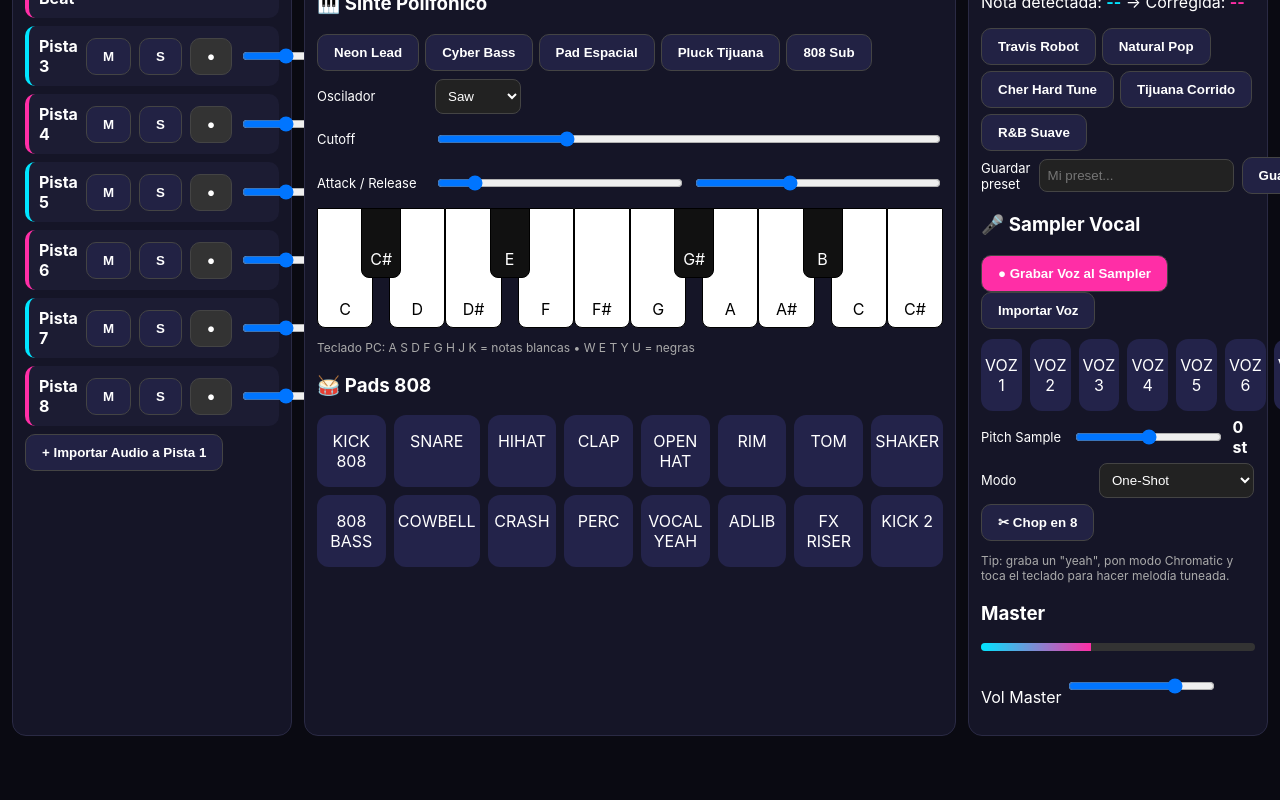
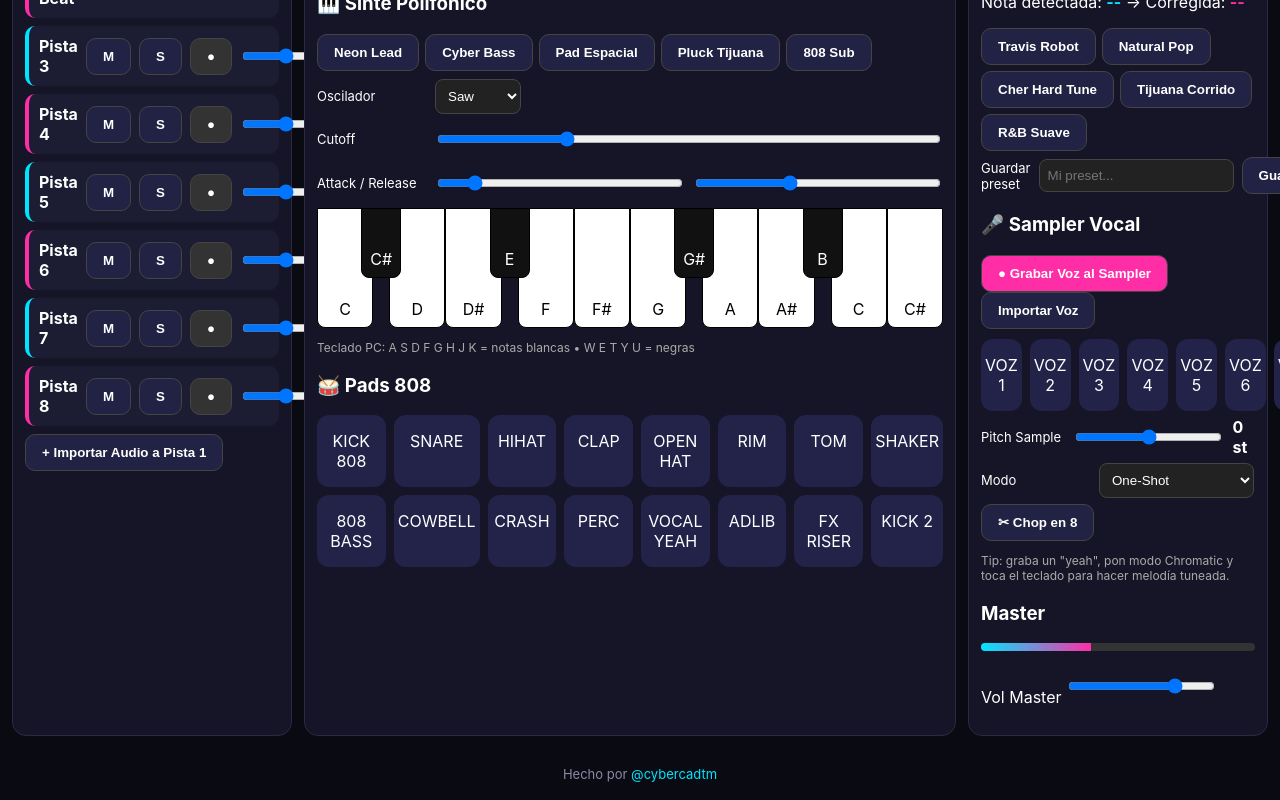
Before and after one commit to CADTM/cyberstudio, a plain HTML site: page index.html in a window 1280 px wide. Shown: the part 351-1151 px from the top of the page. Before the commit the page ends 1099 px from the top, so only its background shows below. Drawn offline with Linux system fonts and the light colour scheme.

Commit message:
Renombra Index.html a index.html para GitHub Pages y agrega pie @cybercadtm
Co-Authored-By: Claude Opus 5.5 <noreply@anthropic.com>
Claude-Session: https://claude.ai/code/session_01PpNSzpYF62SCKrqgWzeEv9

```diff
--- a/Index.html
+++ b/index.html
@@ -80,4 +80,4 @@ async function recSampler(){ init(); let s=await navigator.mediaDevices.getUserM
 let sp=document.getElementById('samplerPads'); for(let i=1;i<=8;i++){ let el=document.createElement('div'); el.className='pad'; el.textContent='VOZ '+i; el.onclick=()=>{ if(!samplerBuffer){ alert('Primero graba o importa una voz al sampler'); return; } let src=ctx.createBufferSource(); src.buffer=samplerBuffer; src.playbackRate.value=Math.pow(2, (+document.getElementById('samplePitch').value + (i-1))/12); let g=ctx.createGain(); g.gain.value=.8; src.connect(g); g.connect(master); src.start(); el.classList.add('on'); setTimeout(()=>el.classList.remove('on'),300); }; sp.appendChild(el); }
 document.getElementById('samplerFile').onchange=async e=>{ init(); samplerBuffer=await ctx.decodeAudioData(await e.target.files[0].arrayBuffer()); alert('Voz importada al sampler: '+e.target.files[0].name); };
 function chop(){ alert('Chop: tu sample se dividió en 8 partes y quedó asignado a los pads VOZ 1-8.'); }
-</script></body></html>
+</script><footer style="text-align:center;padding:18px;color:#8a8aa8;font-size:13px">Hecho por <a href="https://cybercadtm.com" style="color:#00e5ff;text-decoration:none">@cybercadtm</a></footer></body></html>
```
